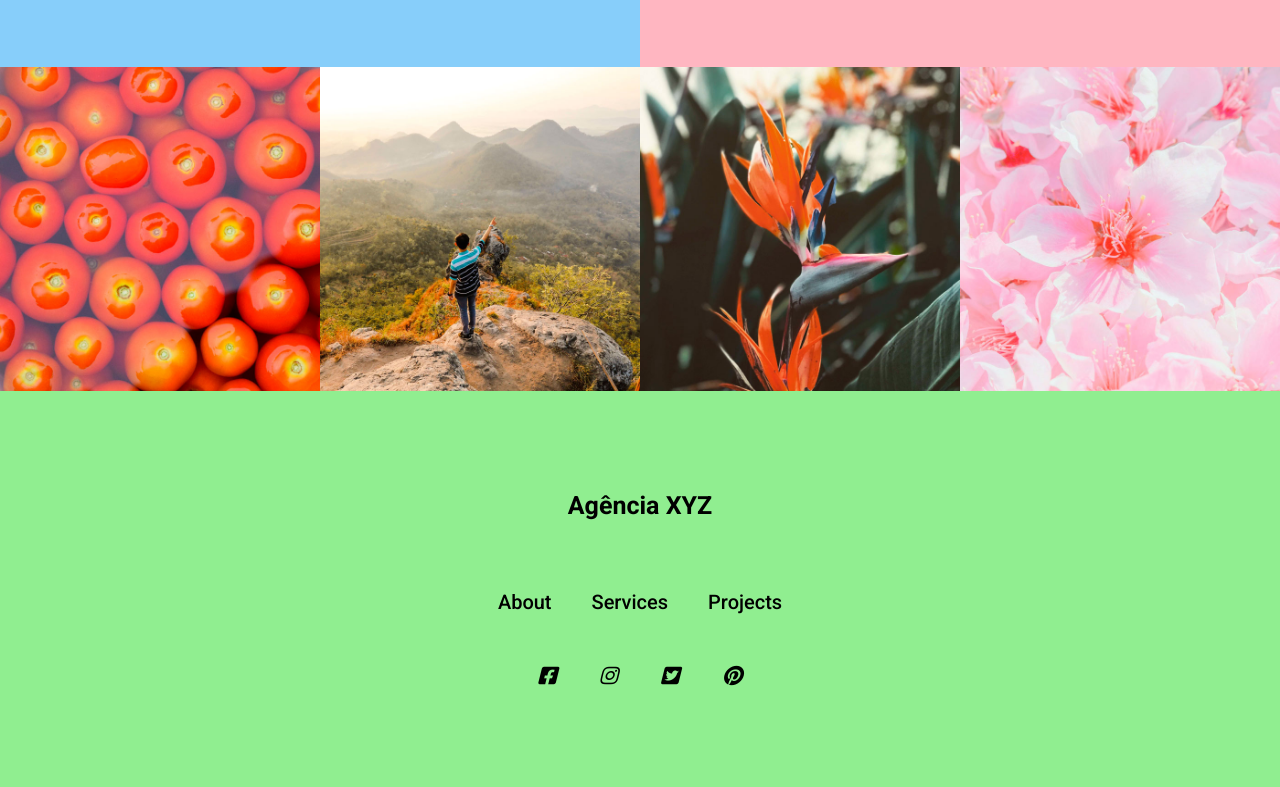
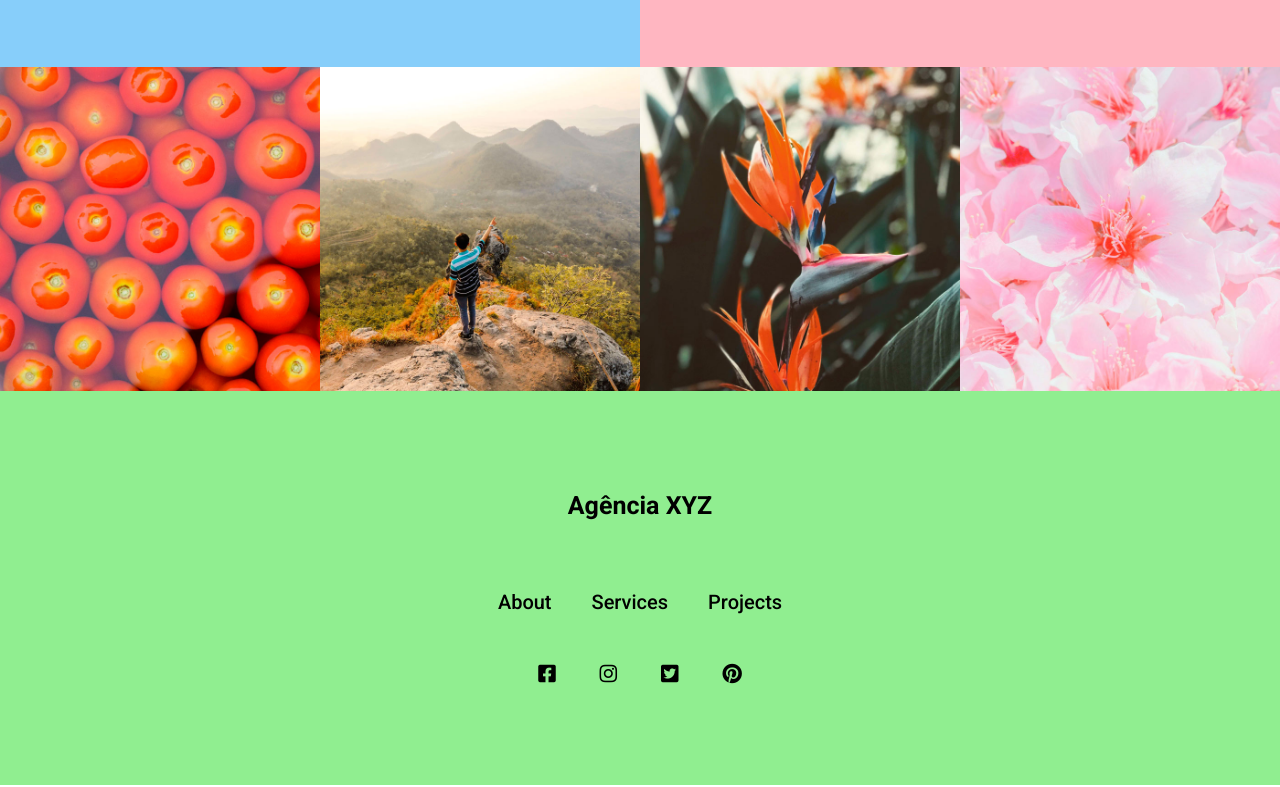
Before and after one commit to HenryRomao/PROJ.LANDING-PAGE-COM-GRID, a plain HTML site: page index.html in a window 1280 px wide. Shown: the part 2175-2962 px from the top of the page. Drawn offline with Linux system fonts and the light colour scheme.

Commit message:
Teste para achar o erro na font Awesomeno.

```diff
--- a/Src/Css/style.css
+++ b/Src/Css/style.css
@@ -264,15 +264,15 @@ body {
     color: #fff;
 }
 
-.social a i {
+.footer .social i {
     font-size: 2rem;
     transition: 0.3s;
 }
 
-.social a i {
+.footer .social a {
     margin: 20px;
 }
 
-.social a:hover {
+.footer .social a:hover {
     color: #fff;
 }
--- a/index.html
+++ b/index.html
@@ -114,16 +114,16 @@
         </nav>
 
         <div class="social">
-            <a href="#">
+            <a href="">
                 <i class="fab fa-facebook-square"></i>
             </a>
-            <a href="#">
+            <a href="">
                 <i class="fab fa-instagram"></i>
             </a>
-            <a href="#">
+            <a href="">
                 <i class="fab fa-twitter-square"></i>
             </a>
-            <a href="#">
+            <a href="">
                 <i class="fab fa-pinterest"></i>
             </a>
         </div>
```
Also changed, not shown: Src/Css/font-awesome.css.
